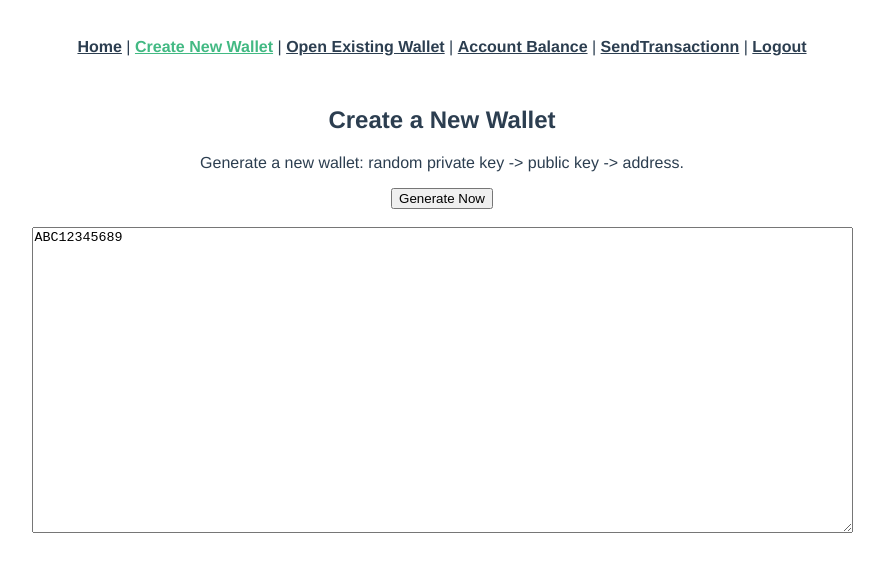
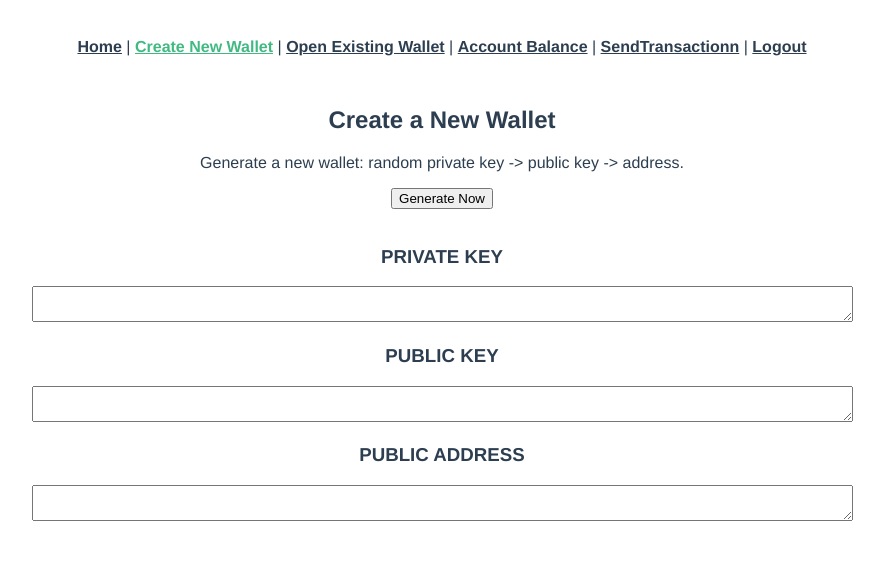
Before and after one commit to ChawPohChia/TPWallet, a Vue app: page /CreateWallet in a window 1280 px wide. Shown: the top 572 px of the page, without its empty margins (198-1082 px from the left). Built offline with nearby package versions, Linux system fonts and the light colour scheme.

Commit message:
Create privatekey & publickey & publicaddress

```diff
--- a/src/components/CreateWallet.vue
+++ b/src/components/CreateWallet.vue
@@ -11,15 +11,34 @@
     </div>
 
     <form v-on:submit.prevent="GenerateWallet()">
-      <button type="submit" class="btn btn-primary">Generate Now</button><br><br>
+      <button type="submit" class="btn btn-primary">Generate Now</button>
+      <br />
+      <br />
       <div class="form-group">
+          <h3 class="lead">PRIVATE KEY</h3>
           <textarea
           class="form-control"
-          rows="20"
+          rows="2"
           cols="100"
           id="GeneratedResult"
-          v-model="form.publicKey"
-        ></textarea>
+          v-model="form.privateKey"></textarea><br>
+
+          <h3 class="lead">PUBLIC KEY</h3>
+          <textarea
+          class="form-control"
+          rows="2"
+          cols="100"
+          id="GeneratedResult"
+          v-model="form.publicKey"></textarea><br>
+
+          <h3 class="lead">PUBLIC ADDRESS</h3>
+          <textarea
+          class="form-control"
+          rows="2"
+          cols="100"
+          id="GeneratedResult"
+          v-model="form.address"></textarea><br>
+
       </div>
     </form>
   </section>
@@ -27,21 +46,37 @@
 
 <script>
 export default {
-  name: 'GenerateWallet',
+  name: "GenerateWallet",
   data() {
     return {
       form: {
-        publicKey: "ABC12345689",
         privateKey: null,
-        address:null
+        publicKey: null,
+        address: null
       }
-    }
+    };
   },
 
   methods: {
     GenerateWallet() {
       console.log("Generating wallet now..");
+
+      //The following refers to: http://cryptocoinjs.com/modules/crypto/ecdsa/
+      // and https://github.com/cryptocoinjs/coinkey
+      // and http://cryptocoinjs.com/modules/crypto/ecdsa/#ecdsa
+      var sr = require("secure-random"); //npm install --save secure-random@1.x
+      var CoinKey = require("coinkey"); //npm install --save coinkey@0.1.0
+
+      var privateKey = sr.randomBuffer(32);
+      var ck = new CoinKey(privateKey, true); // true => compressed public key / addresses
+      console.log("coinkey private key: "+ck.privateKey); //true
+      console.log("coinkey public key: "+ck.publicKey); //true
+      console.log("coinkey public address: "+ck.publicAddress); //true
+
+      this.form.privateKey=ck.privateKey.toString('hex');
+      this.form.publicKey=ck.publicKey.toString('hex');
+      this.form.address=ck.publicAddress.toString('hex');
     }
   }
-  }
+};
 </script>
```
Also changed, not shown: package.json (+8 -0 lines), 2 other files (tests, documents, lock files or other folders). Lines whose indentation alone changed are shown as unchanged.
